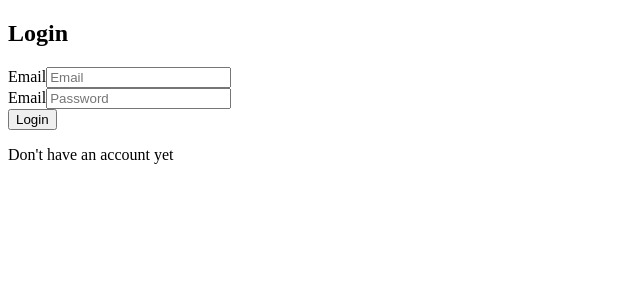
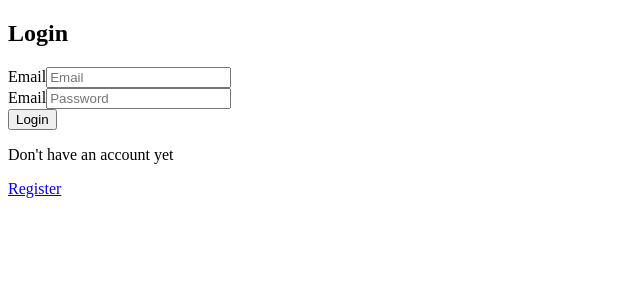
Before and after one commit to ElDev1/memories, a React (Create React App) app: page /login in a window 1280 px wide. Shown: the top 300 px of the page, without its empty margins (0-640 px from the left). Built offline with nearby package versions, Linux system fonts and the light colour scheme.

Commit message:
add browser router

```diff
--- a/src/Components/Login/Login.jsx
+++ b/src/Components/Login/Login.jsx
@@ -1,3 +1,5 @@
+import { Link } from 'react-router-dom';
+
 const Login = () => {
     return (
         <div>
@@ -16,6 +18,7 @@
                 </div>
                 <div>
                     <p>Don't have an account yet</p>
+                    <Link to='/register'>Register</Link>
                 </div>
             </form>
         </div>
--- a/src/index.js
+++ b/src/index.js
@@ -1,11 +1,14 @@
 import React from 'react';
 import ReactDOM from 'react-dom/client';
-import { BrowserRouter } from 'react-router-dom';
+import { BrowserRouter, Routes, Route } from 'react-router-dom';
 import App from './App';
+import Login from './Components/Login/Login';
 
 const root = ReactDOM.createRoot(document.getElementById('root'));
 root.render(
     <React.StrictMode>
-        <App />
+        <BrowserRouter>
+            <App />
+        </BrowserRouter>
     </React.StrictMode>
 );
```
